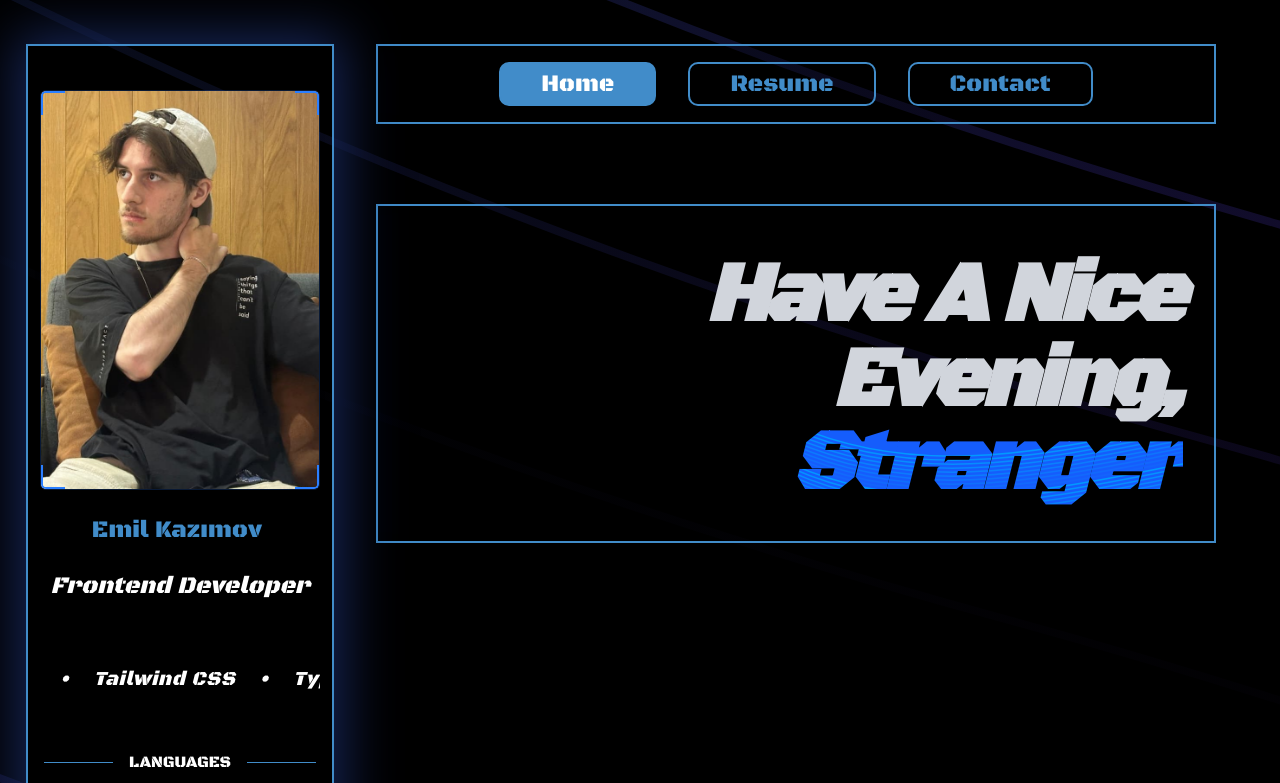
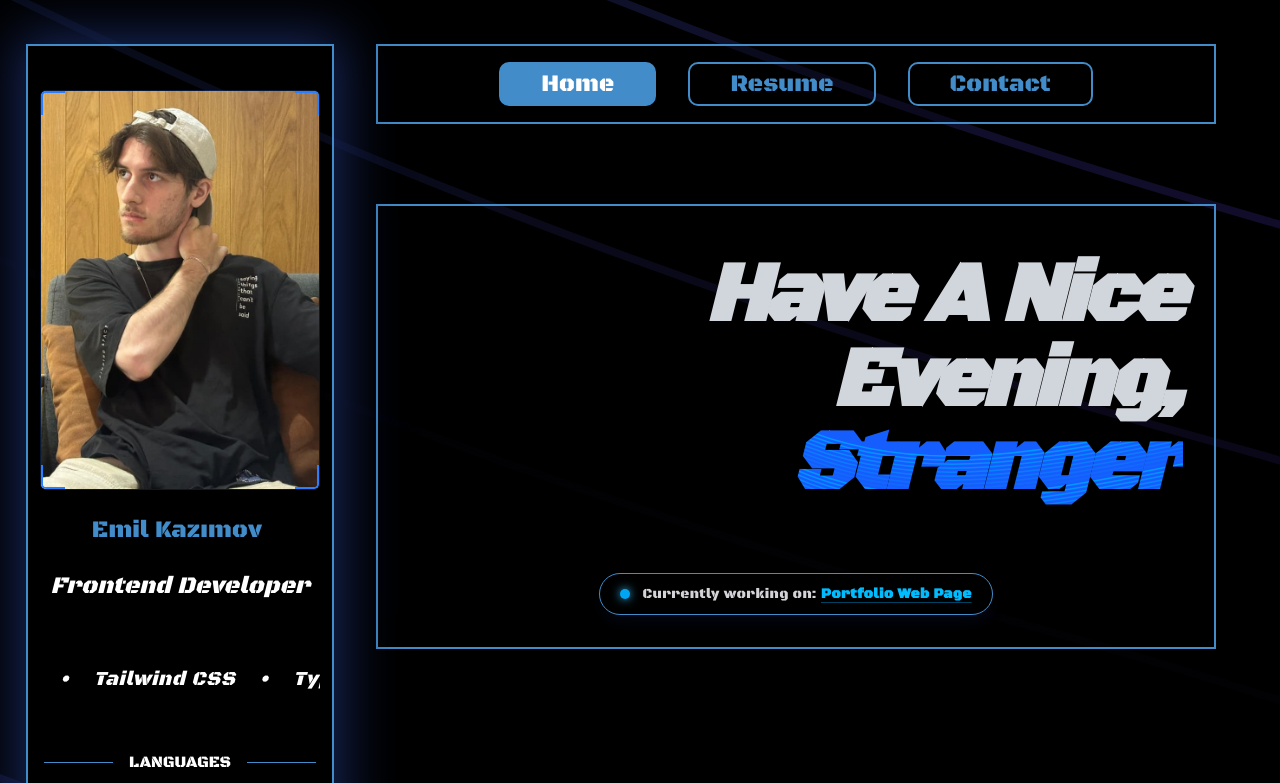
Before and after one commit to Emilhubb/Portfolio, a Next.js app: page / in a window 1280 px wide. Shown: the top 783 px of the page. Built offline with nearby package versions, Linux system fonts and the light colour scheme.

Commit message:
adding status banner component

```diff
--- a/components/detailComponents/homepage/HomeDetails.jsx
+++ b/components/detailComponents/homepage/HomeDetails.jsx
@@ -1,15 +1,16 @@
-import { CanvasText } from '@/components/ui/canvas-text'
-import React from 'react'
-import { CanvasTextDemo } from './effects/CanvasText'
-
+import { CanvasText } from "@/components/ui/canvas-text";
+import React from "react";
+import { CanvasTextDemo } from "./effects/CanvasText";
+import { StatusBanner } from "../homepage/StatusBanner";
 const HomeDetails = () => {
   return (
-    <div className='relative'>
-    <div className='bg-transparent backdrop-blur-[10px] select-none'>
-      <CanvasTextDemo/>
+    <div className="relative bg-transparent backdrop-blur-[10px]">
+      <div className=" select-none">
+        <CanvasTextDemo />
+      </div>
+      <StatusBanner />
     </div>
-    </div>
-  )
-}
+  );
+};
 
-export default HomeDetails
+export default HomeDetails;
--- /dev/null
+++ b/components/detailComponents/homepage/StatusBanner.jsx
@@ -0,0 +1,24 @@
+"use client";
+
+export function StatusBanner() {
+  return (
+    <div className="w-full flex justify-center my-8">
+      <div className="relative group inline-flex items-center gap-3 rounded-full border border-(--border-color) bg-black/40 backdrop-blur-md px-5 py-2.5 shadow-lg shadow-blue-950/20 hover:border-blue-500/50 transition-all duration-300">
+
+        <div className="absolute inset-0 rounded-full bg-blue-500/10 opacity-0 group-hover:opacity-100 blur-md transition-opacity duration-500 pointer-events-none" />
+
+        <div className="relative flex h-2.5 w-2.5 items-center justify-center">
+          <span className="absolute inline-flex h-full w-full animate-ping rounded-full bg-sky-400 opacity-75"></span>
+          <span className="relative inline-flex h-2.5 w-2.5 rounded-full bg-sky-500 shadow-[0_0_10px_#38bdf8]"></span>
+        </div>
+
+        <p className="text-xs sm:text-sm text-zinc-300 font-medium tracking-wide select-none">
+          Currently working on:{" "}
+          <span className="text-sky-400 font-semibold underline underline-offset-4 decoration-sky-500/40 hover:decoration-sky-400 transition-colors">
+            Portfolio Web Page
+          </span>
+        </p>
+      </div>
+    </div>
+  );
+}
```
